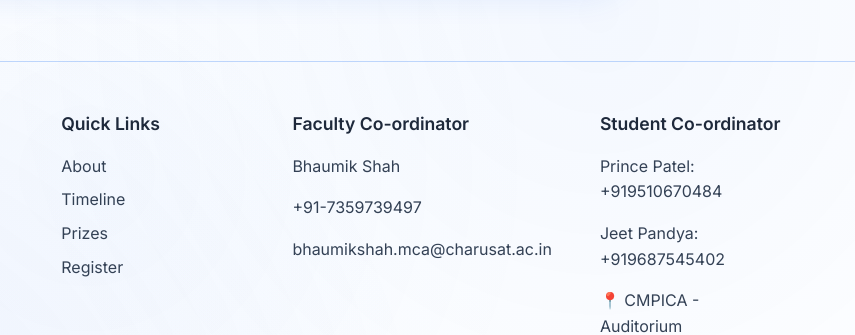
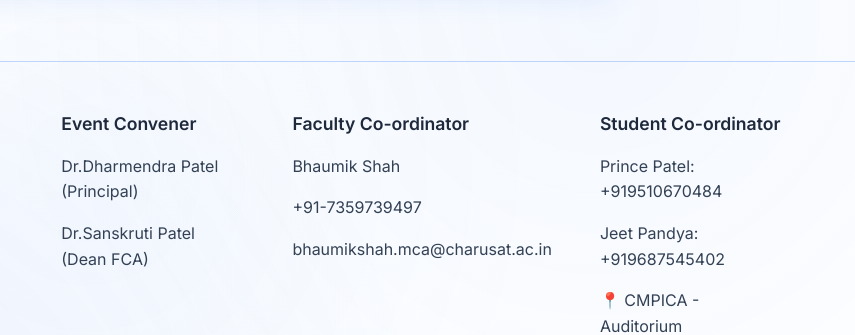
Before and after one commit to JEET090806/TechTonic2025, a website: page public/index.html in a window 1280 px wide. Shown: the part 8147-8482 px from the top of the page, 425-1280 px from the left. Drawn offline with Linux system fonts and the light colour scheme.

Commit message:
Update index.html

```diff
--- a/public/index.html
+++ b/public/index.html
@@ -1849,13 +1849,9 @@
                 </div>
 
                 <div class="footer-section">
-                    <h3>Quick Links</h3>
-                    <ul class="footer-links">
-                        <li><a href="#about">About</a></li>
-                        <li><a href="#timeline">Timeline</a></li>
-                        <li><a href="#prizes">Prizes</a></li>
-                        <li><a href="#register">Register</a></li>
-                    </ul>
+                    <h3>Event Convener</h3>
+                    <p>Dr.Dharmendra Patel (Principal)</p>
+                    <p>Dr.Sanskruti Patel (Dean FCA)</p>
                 </div>
 
                 <div class="footer-section">
```
